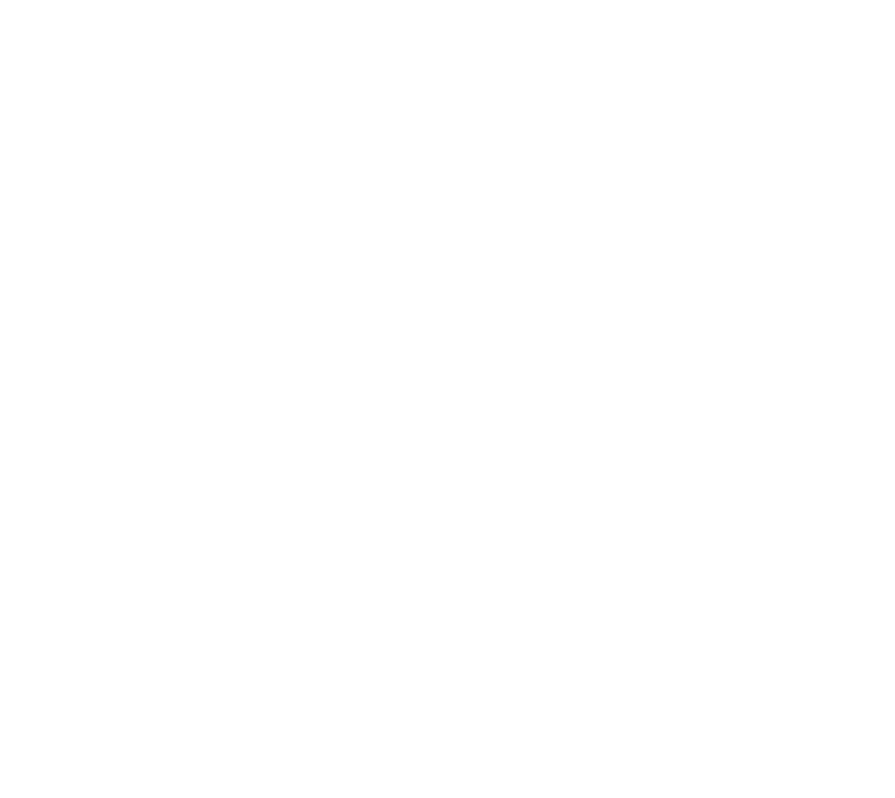
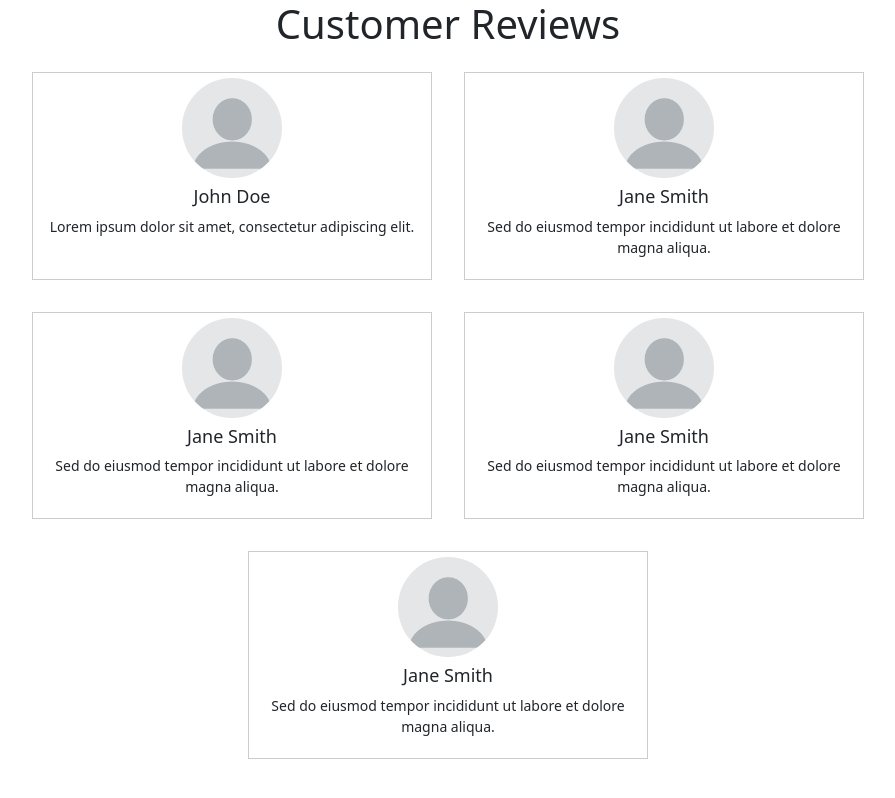
Before and after one commit to BhatNishanthGanesh/ecommerce, a React (Create React App) app in the folder ecommerce/: page /review in a window 1280 px wide. Before the commit this address had no page. Shown: the whole page, without its empty margins (192-1087 px from the left). Built offline with nearby package versions, Linux system fonts and the light colour scheme.

Commit message:
reviewpage added

```diff
--- a/ecommerce/src/App.js
+++ b/ecommerce/src/App.js
@@ -4,7 +4,7 @@
 import 'bootstrap/dist/js/bootstrap.bundle.min.js';
 import Home from "./pages/Home";
 import Profile from "./components/profile"
-
+import ReviewPage from "./components/ReviewPage";
 import Footer from "./components/footer";
 function App() {
   return (
@@ -13,6 +13,7 @@
       <Route path="/" element={<Home/>}></Route>
       <Route path="/footer" element={<Footer/>}></Route>
       <Route path="/profile" element={<Profile/>}></Route>
+      <Route path="/review" element={<ReviewPage/>}></Route>
     </Routes>
 
     </BrowserRouter>
--- /dev/null
+++ b/ecommerce/src/components/ReviewCard.css
@@ -0,0 +1,36 @@
+/* ReviewCard.css */
+.review-card {
+    border: 1px solid #ccc;
+    padding: 5px;
+    margin: 16px;
+    text-align: center;
+    width: 50vh;
+
+  }
+
+  .review-image {
+    width: 100px;
+    height:100px;
+    border-radius: 50%;
+    object-fit: cover;
+  }
+
+  .review-name {
+    font-size: 18px;
+    margin: 8px 0;
+  }
+
+  .review-message {
+    font-size: 14px;
+  }
+
+/* ReviewPage.css */
+.review-page {
+    text-align: center;
+  }
+
+  .review-cards {
+    display: flex;
+    flex-wrap: wrap;
+    justify-content: center;
+  }
--- /dev/null
+++ b/ecommerce/src/components/ReviewCard.js
@@ -0,0 +1,14 @@
+import React from 'react';
+import "./ReviewCard.css"
+
+const ReviewCard = ({ image, name, message }) => {
+  return (
+    <div className="review-card ">
+      <img src={image} alt={name} className="review-image" />
+      <h2 className="review-name">{name}</h2>
+      <p className="review-message">{message}</p>
+    </div>
+  );
+};
+
+export default ReviewCard;
--- /dev/null
+++ b/ecommerce/src/components/ReviewPage.js
@@ -0,0 +1,52 @@
+import React from 'react';
+import ReviewCard from './ReviewCard';
+import profile from "./profile.webp"
+import "./ReviewCard.css"
+
+const reviewsData = [
+  {
+    image: profile,
+    name: 'John Doe',
+    message: 'Lorem ipsum dolor sit amet, consectetur adipiscing elit.',
+  },
+  {
+    image: profile,
+    name: 'Jane Smith',
+    message: 'Sed do eiusmod tempor incididunt ut labore et dolore magna aliqua.',
+  },
+  {
+    image: profile,
+    name: 'Jane Smith',
+    message: 'Sed do eiusmod tempor incididunt ut labore et dolore magna aliqua.',
+  },
+  {
+    image: profile,
+    name: 'Jane Smith',
+    message: 'Sed do eiusmod tempor incididunt ut labore et dolore magna aliqua.',
+  },
+  {
+    image: profile,
+    name: 'Jane Smith',
+    message: 'Sed do eiusmod tempor incididunt ut labore et dolore magna aliqua.',
+  },
+];
+
+const ReviewPage = () => {
+  return (
+    <div className="review-page">
+      <h1>Customer Reviews</h1>
+      <div className="review-cards">
+        {reviewsData.map((review, index) => (
+          <ReviewCard
+            key={index}
+            image={review.image}
+            name={review.name}
+            message={review.message}
+          />
+        ))}
+      </div>
+    </div>
+  );
+};
+
+export default ReviewPage;
```
